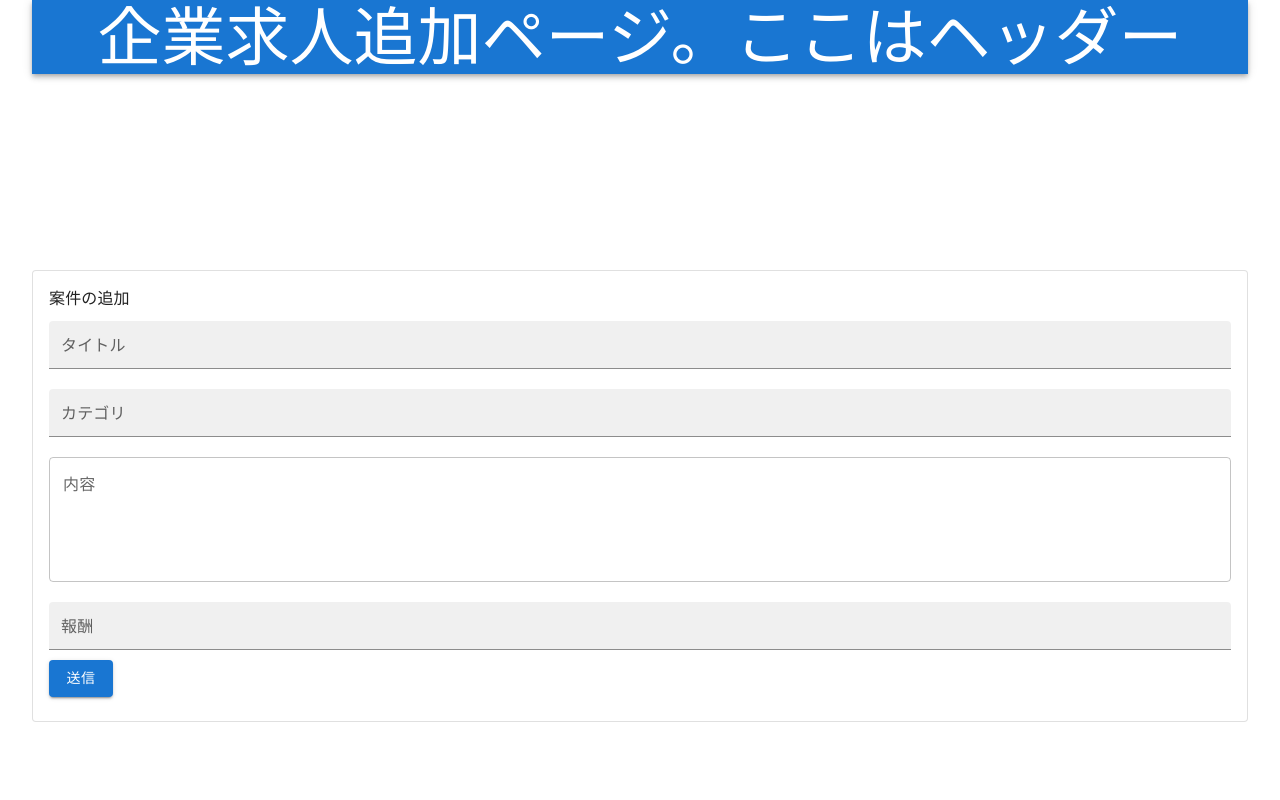
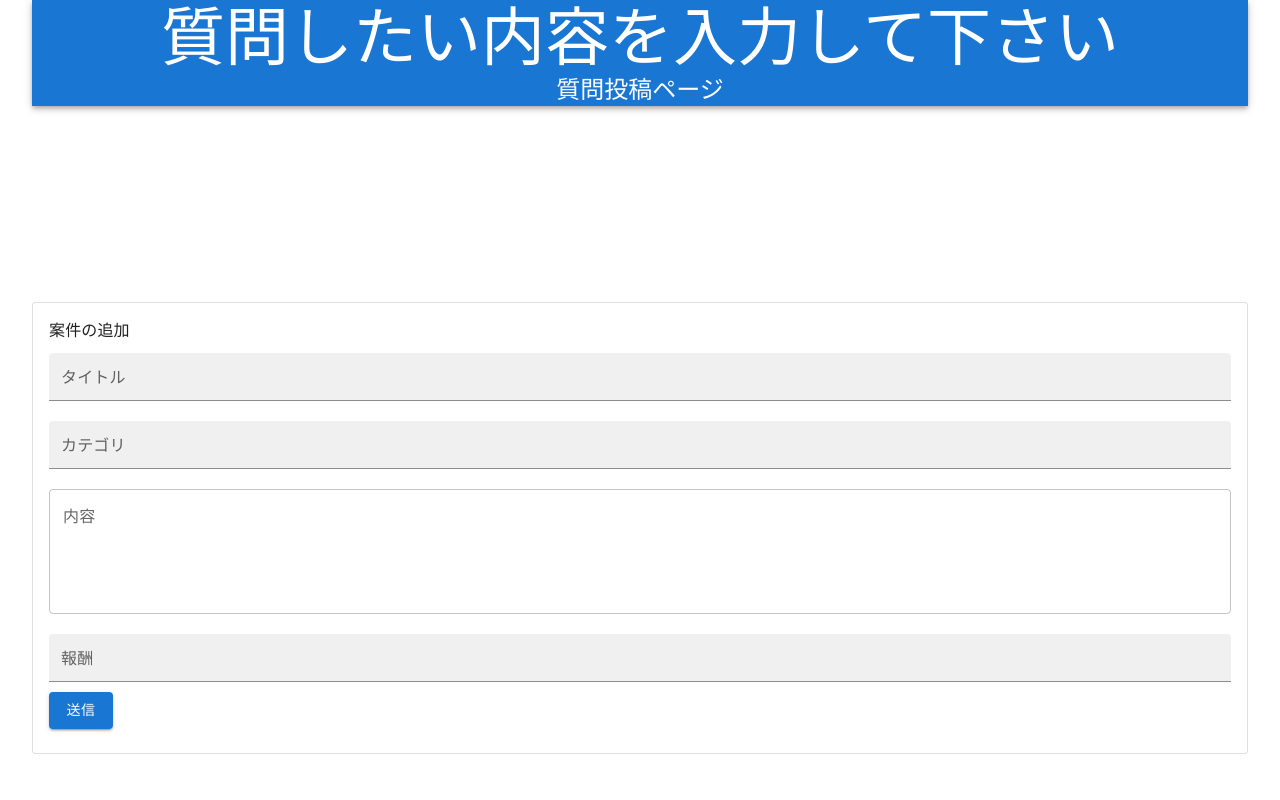
Before and after one commit to yui666a/m_bip-kanazawa, a Next.js app: page /company/add in a window 1280 px wide. Shown: the top 800 px of the page. Built offline with nearby package versions, Linux system fonts and the light colour scheme.

Commit message:
ヘッダー

```diff
--- a/pages/company/add.tsx
+++ b/pages/company/add.tsx
@@ -109,7 +109,7 @@ const Student: NextPage = () => {
         <link rel="icon" href="/favicon.ico" />
       </Head>
       <header className={styles.title}>
-        <AppBar position="static">企業求人追加ページ。ここはヘッダー</AppBar>
+        <AppBar position="static">質問したい内容を入力して下さい<Typography variant="h5">質問投稿ページ</Typography></AppBar>
       </header>
       <main className={styles.main}>
         <Card
--- a/pages/company/task/[task_id].tsx
+++ b/pages/company/task/[task_id].tsx
@@ -122,7 +122,7 @@ const Task: NextPage = () => {
         <link rel="icon" href="/favicon.ico" />
       </Head>
       <header className={styles.title}>
-        <AppBar position="static">企業求人追加ページ。ここはヘッダー</AppBar>
+        <AppBar position="static">質問したい内容を入力して下さい<Typography variant="h5">質問投稿ページ</Typography></AppBar>
       </header>
 
       <main className={styles.main}>
```
